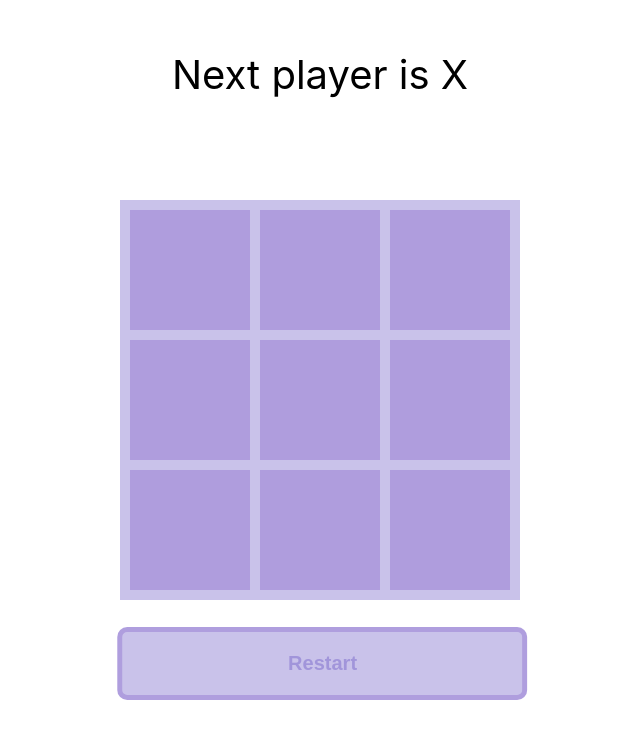
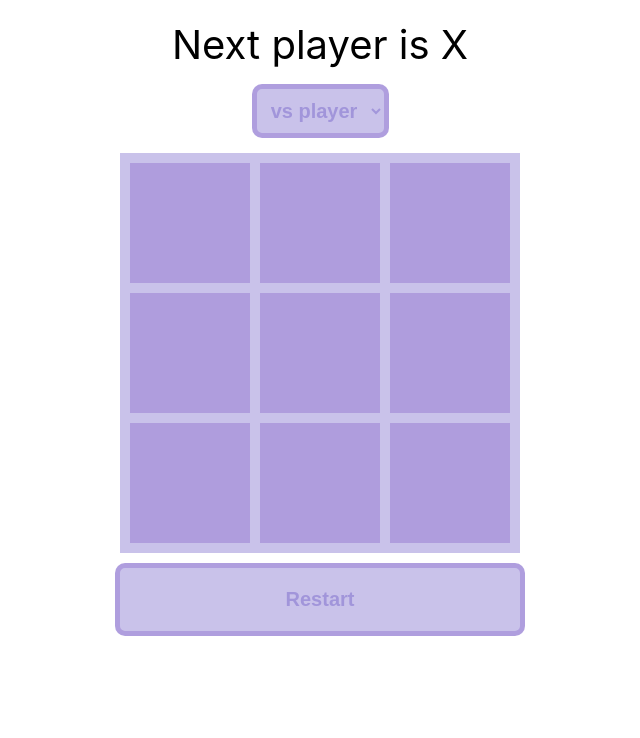
Before and after one commit to bergmaner/tictactoe, a React (Create React App) app: page / in a window 1280 px wide. Shown: the top 738 px of the page, without its empty margins (320-960 px from the left). Built offline with nearby package versions, Linux system fonts and the light colour scheme.

Commit message:
style selectlevel menu and create easy level

```diff
--- a/src/Components/Board/style.css
+++ b/src/Components/Board/style.css
@@ -6,11 +6,8 @@
 }
 .board
 {
-    position : absolute;
+
     width : 390px;
-    top : 50%;
-    left : 50%;
-    transform : translate(-50%,-50%);
     padding:5px;
     margin : 0 auto;
     background-color: rgba(54, 27, 177, 0.267);
--- a/src/Components/Game/index.js
+++ b/src/Components/Game/index.js
@@ -11,6 +11,7 @@ class Game extends Component {
 
             xIsNext : true,
             stepNumber:0,
+            level:'vs player',
             history:
             [
                 { squares: Array(9).fill(null) }
@@ -18,12 +19,56 @@ class Game extends Component {
         }
     }
 
-    checkBoard = (squares) =>
+    checkBoard = (squares ) =>
     {
         if(squares[0] && squares[1]  && squares[2]
         && squares[3]  && squares[4] && squares[5]
         && squares[6] && squares[7]  && squares[8])return true;
         else return false;
+    }
+    doMove = (squares,level) =>
+    {
+
+
+
+        const possibilities =
+        [
+            [0,1,2],
+            [3,4,5],
+            [6,7,8],
+            [0,3,6],
+            [1,4,7],
+            [2,5,8],
+            [0,4,8],
+            [2,4,6]
+        ]
+        const symbol = this.state.xIsNext ? 'O' : 'X';
+        const choice = Math.floor(Math.random() * 9);
+        if(!this.checkWinner(squares))
+        {
+        switch (level)
+        {
+            case 'easy':
+
+                console.log(choice);
+                if(!squares[choice])
+                {
+
+                    squares[choice] = symbol;
+                    return choice;
+                }
+                else
+                {
+                    this.doMove(squares,'easy');
+                }
+            break;
+            case 'medium':break;
+            case 'hard':break;
+            case 'vs player':
+                this.setState({xIsNext:!this.state.xIsNext})
+                break;
+        }
+    }
     }
     checkWinner = (squares) =>
     {
@@ -57,19 +102,35 @@ class Game extends Component {
         const current = history[history.length - 1];
         const squares = current.squares.slice();
         const winner = this.checkWinner(squares);
+        const level = this.state.level;
+       if(winner || squares[n]) return;
 
-       if(winner || squares[n]) return ;
         squares[n] = this.state.xIsNext ? 'X' : 'O';
         this.setState({
             history: history.concat({
                 squares: squares
             }),
-            xIsNext: !this.state.xIsNext,
             stepNumber: history.length
         });
-        console.log(n)
+        this.doMove(squares,level);
+        this.setState({
+            history: history.concat({
+                squares: squares
+            }),
+            stepNumber: history.length
+        });
+
+
+
+
     }
-
+    selectLevel = () =>
+    {
+        this.restart();
+        const levels = document.querySelector('select');
+        const level =levels.options[levels.selectedIndex].value
+        this.setState({level : level})
+    }
     render()
     {
         const history = this.state.history;
@@ -78,6 +139,7 @@ class Game extends Component {
         const winner = this.checkWinner(squares);
         const draw = this.checkBoard(squares);
         let status;
+
 
 
 
@@ -96,15 +158,26 @@ class Game extends Component {
         }
          return (
     <div className="game">
-    <div className = "game-board">
+    <div className ="info">
+    <div className = "status">{status}</div>
+    <div className="options">
+    <select onChange = {(e) => this.selectLevel()}>
+		<option>vs player</option>
+		<option>easy</option>
+        <option>medium</option>
+        <option>hard</option>
+	</select>
+    </div>
+    </div>
+
     <Board
     squares={current.squares}
     clicked = {this.props.clicked}
     onClick = {(n) => this.onClick(n)}
     ></Board>
-    <div className = "status">{status}</div>
+
     <button className="restart" onClick = {() => this.restart()}>Restart</button>
-    </div>
+
 
     </div>
   );
--- a/src/Components/Game/style.css
+++ b/src/Components/Game/style.css
@@ -2,7 +2,15 @@
 {
     text-align:center;
     font-size:40px;
-    padding-top:50px;
+    padding-top:20px;
+
+}
+
+.game
+{
+    display: flex;
+    flex-direction: column;
+    justify-content: center
 }
 .restart
 {
@@ -17,13 +25,39 @@
     display:block;
     margin:20px;
     width:410px;
-    position:absolute;
-    bottom:10%;
-    left:48%;
-    transform:translate(-48%);
     cursor:pointer;
+    margin:0 auto;
+    margin-top:10px;
 
 }
+
+select
+{
+    margin:15px;
+    border:none;
+    background-color: rgba(54, 27, 177, 0.267);
+    font-size:20px;
+    font-weight:600;
+    color : rgba(54, 27, 177, 0.267);
+    padding:10px;
+    text-align:center;
+    border-radius:10px;
+    border : 5px solid rgba(73, 14, 168, 0.2) ;
+    display:block;
+}
+
+select:focus
+{
+    outline:none;
+}
+select option{
+    border: 5px solid rgba(73, 14, 168, 0.2) ;
+}
+.options
+{
+    display: flex;
+    justify-content: center;
+  }
 .restart:focus{
     outline:none;
 }
```
